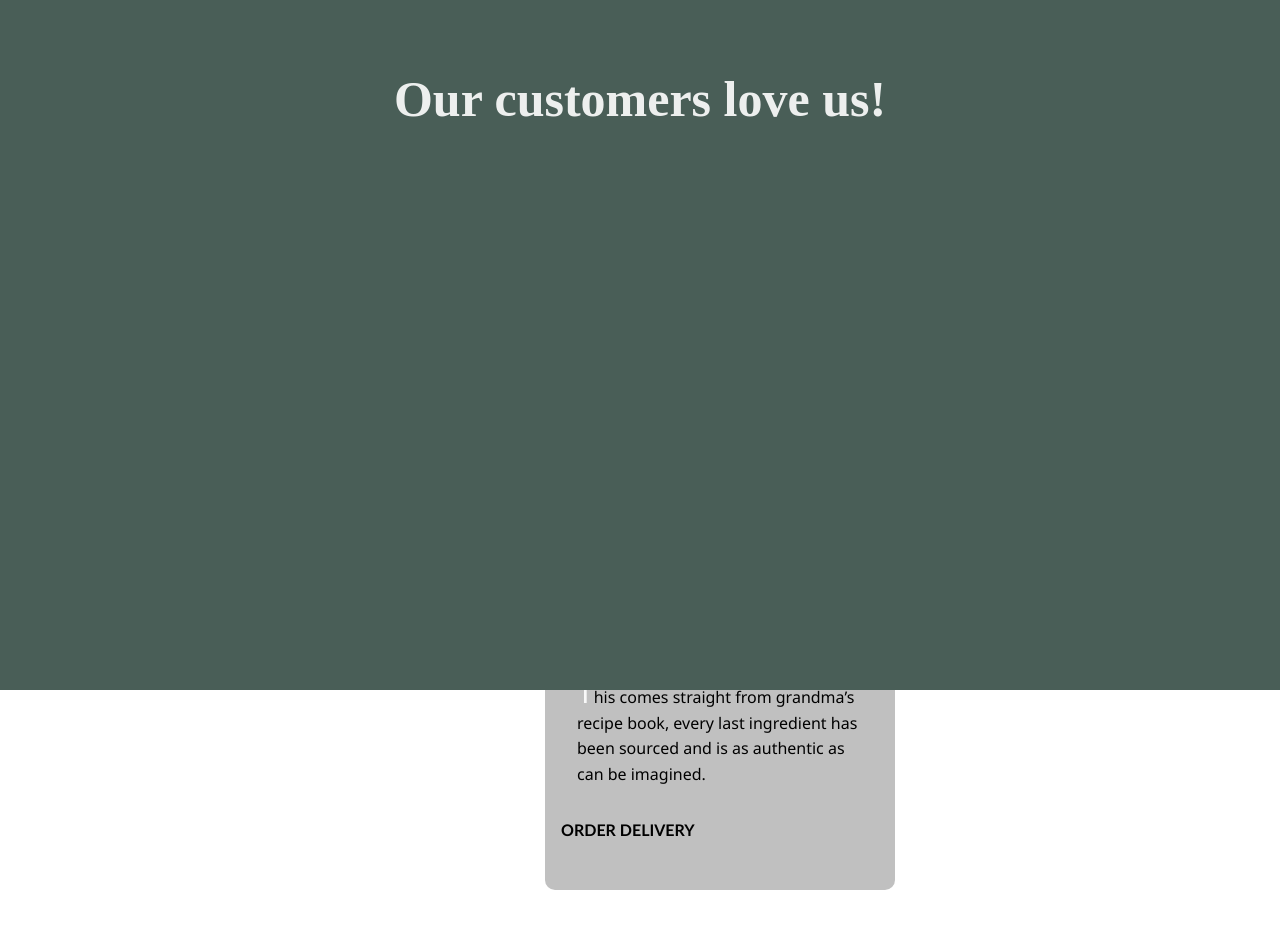
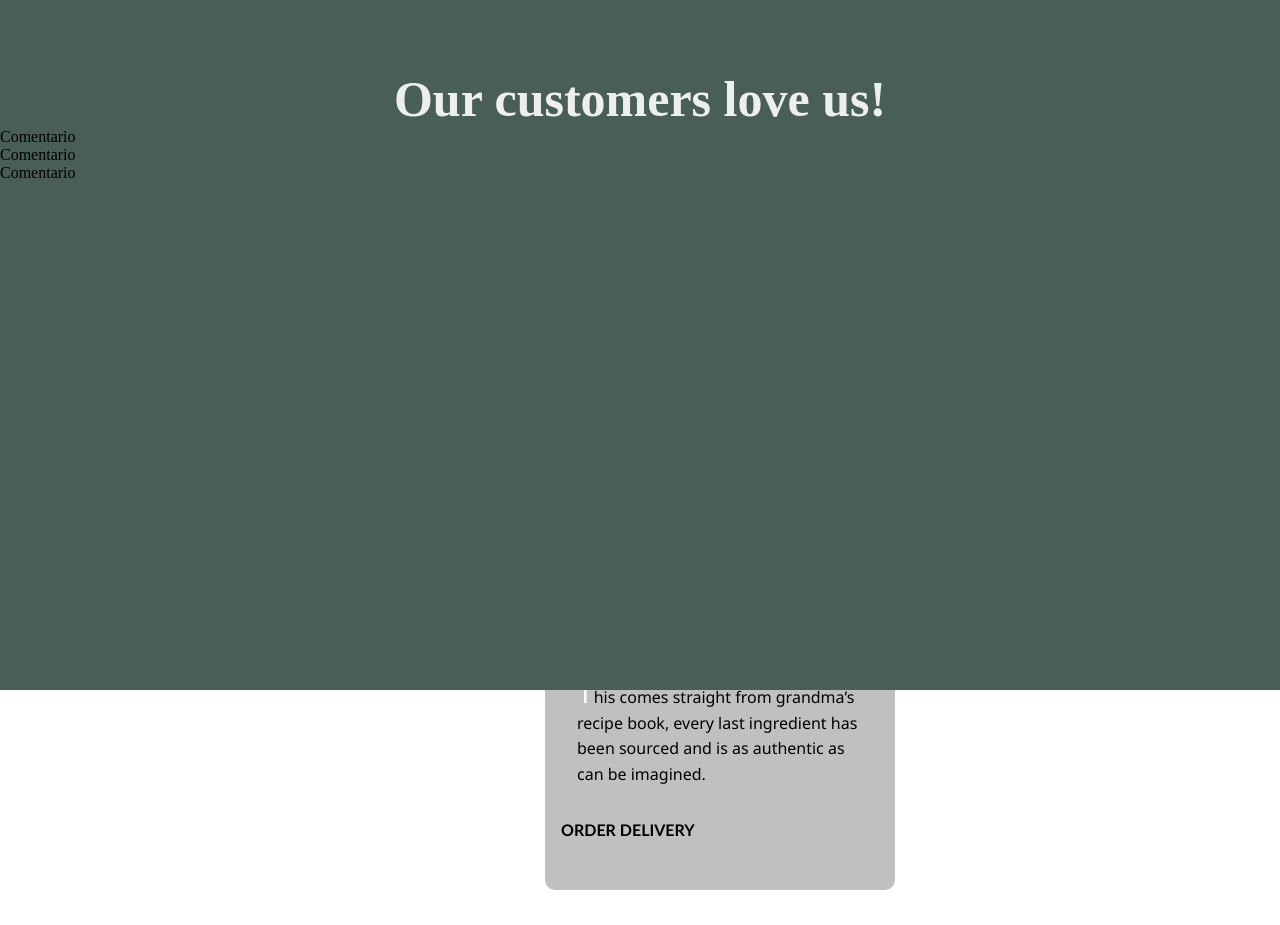
Before and after one commit to gabrieljcoutinho/PROJETO_Little-Lemon, a React (Create React App) app: page / in a window 1280 px wide. Shown: the part 1500-2425 px from the top of the page. Built offline with nearby package versions, Linux system fonts and the light colour scheme.

Commit message:
comentarios

```diff
--- a/src/ts/SectionComentario.jsx
+++ b/src/ts/SectionComentario.jsx
@@ -9,6 +9,22 @@ const SectionComentario = (props: Props) => {
 
             <h2 className='subtitulo'>Our customers love us!</h2>
 
+            <div className="flex">
+
+            <div className="comentario1">
+      Comentario
+            </div>
+
+            <div className="comentario2">
+      Comentario
+            </div>
+
+            <div className="comentario3">
+      Comentario
+            </div>
+
+            </div>
+
     </div>
   )
 }
```
